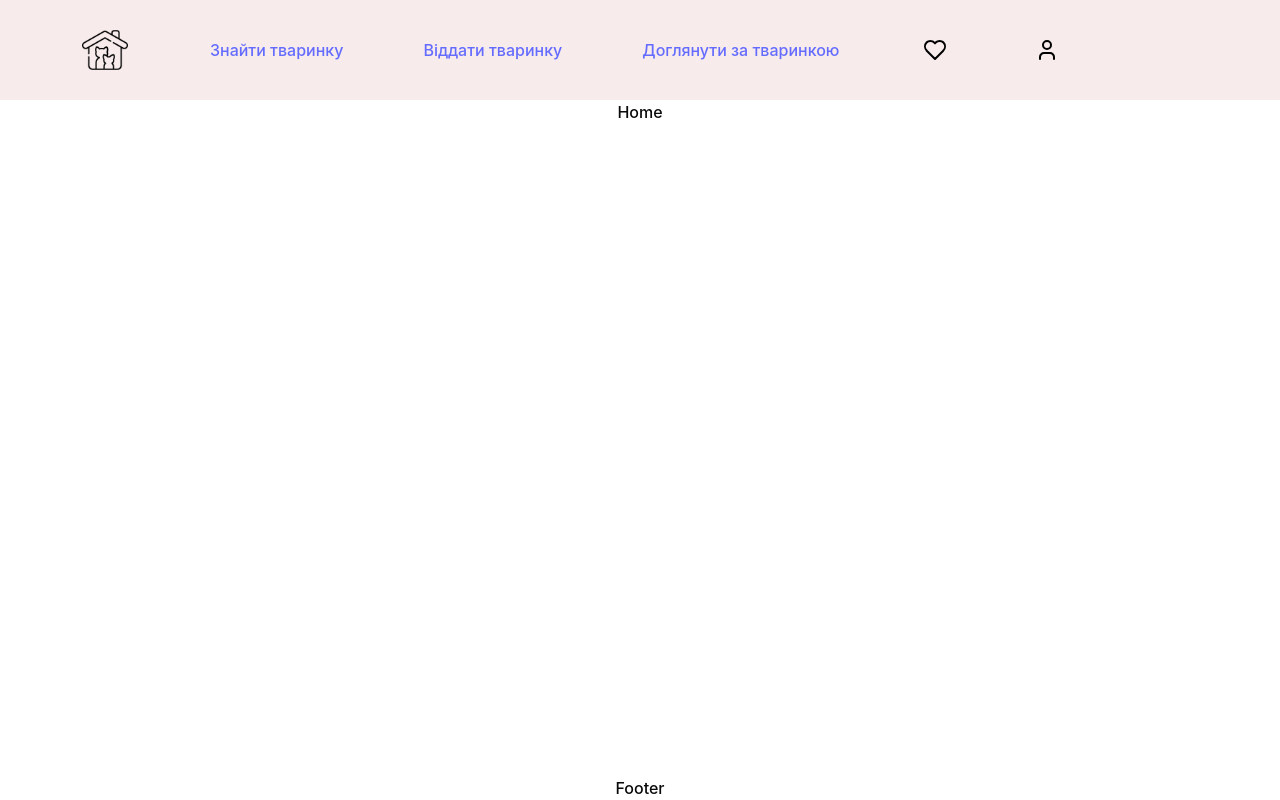
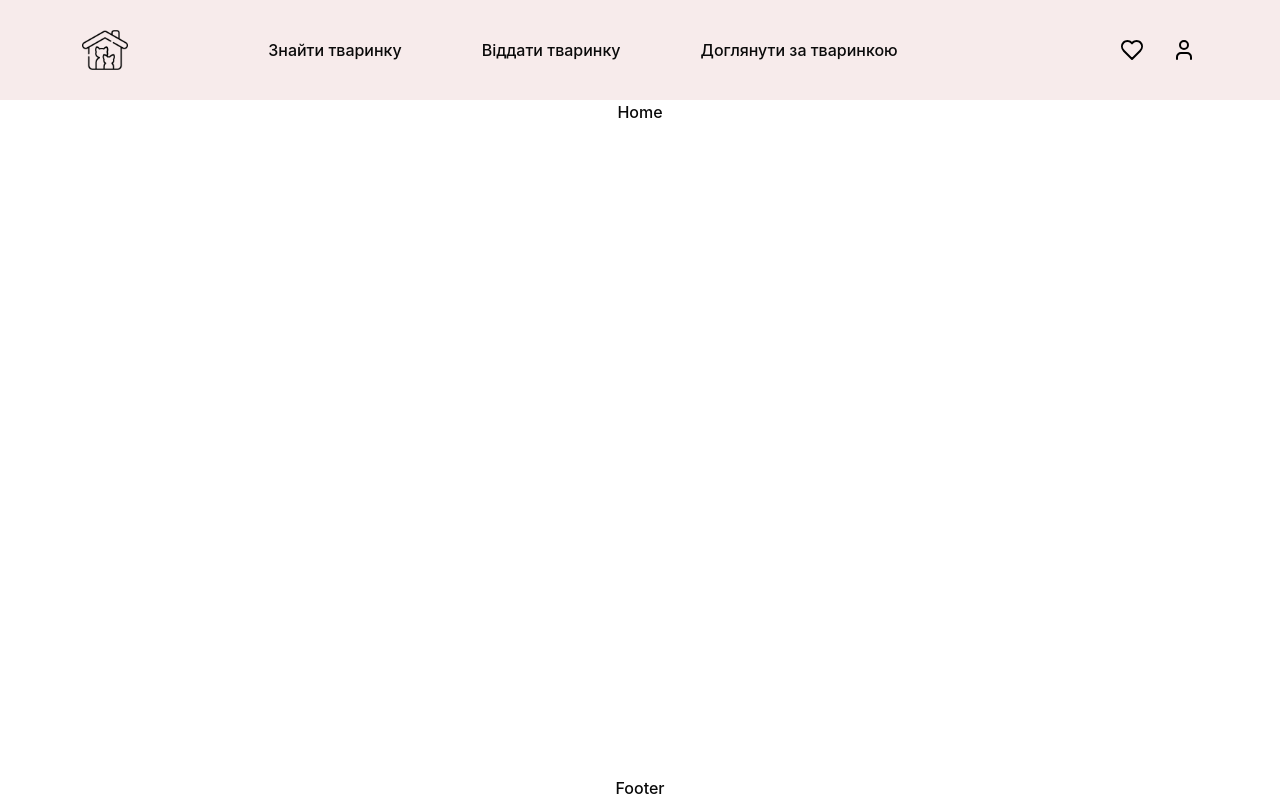
Before and after one commit to Dim-Tvarin/frontend, a React (Vite) app: page / in a window 1280 px wide. Built offline with nearby package versions, Linux system fonts and the light colour scheme.

Commit message:
feat: styled links

```diff
--- a/src/App.css
+++ b/src/App.css
@@ -72,11 +72,11 @@
 
 a {
   font-weight: 500;
-  color: #646cff;
   text-decoration: inherit;
 }
 a:hover {
   color: #535bf2;
+  transition: all 0.5 ease;
 }
 
 body {
--- a/src/pages/Layout/Header.tsx
+++ b/src/pages/Layout/Header.tsx
@@ -6,32 +6,38 @@ import cabinet from '../../assets/cabinet.svg'
 export const Header = () => {
   return (
     <header className='h-[100px] bg-[#f7ebeb] flex items-center container'>
-        <nav>
-          <ul className='flex flex-row gap-[80px] items-center'>
-          <li>
+        <nav className='w-full'>
+          <ul className='flex flex-row items-center'>
+            <li className='mr-auto'>
               <NavLink to="/" end>
                 <img src={logo} alt="logo" />
-            </NavLink></li>
-          <li>
+              </NavLink>
+            </li>
+            <li className='mr-[80px]'>
               <NavLink to="/find" end>
                 Знайти тваринку
-            </NavLink></li>
-          <li>
+              </NavLink>
+            </li>
+            <li className='mr-[80px]'>
               <NavLink to="/giveaway" end>
                 Віддати тваринку
-            </NavLink></li>
-          <li>
+              </NavLink>
+            </li>
+            <li className='mr-[80px]'>
               <NavLink to="/lookfor" end>
                 Доглянути за тваринкою
-            </NavLink></li>
-          <li>
+              </NavLink>
+            </li>
+            <li  className='ml-auto mr-[20px]'>
               <NavLink to="/favorite" end>
                 <img src={hart} alt="favorite pets" />
-            </NavLink></li>
+              </NavLink>
+            </li>
             <li>
               <NavLink to="/register" end>
                 <img src={cabinet} alt="personal cabinet" />
-            </NavLink></li>
+              </NavLink>
+            </li>
           </ul>
         </nav>
     </header>
```
Lines whose indentation alone changed are shown as unchanged.
